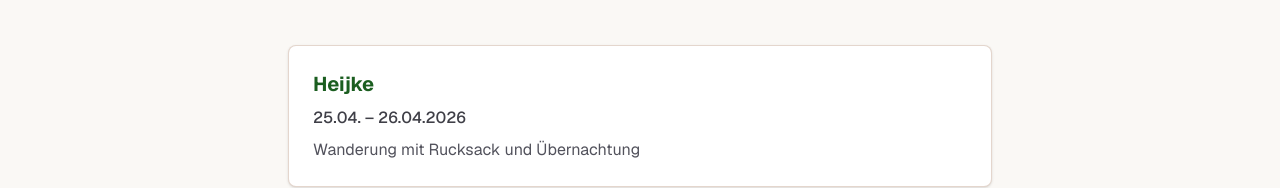
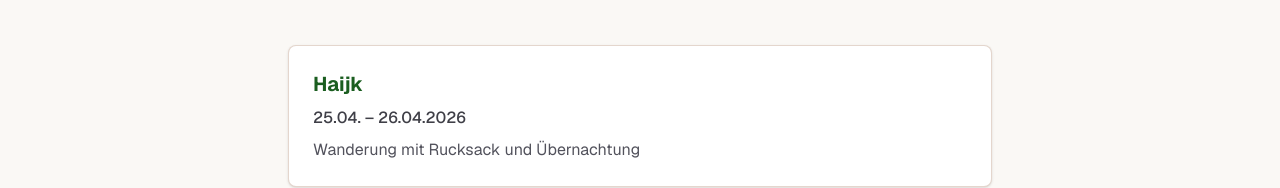
Before and after one commit to saurluca/os-otter, a Next.js app: page /was-steht-an in a window 1280 px wide. Shown: the part 320-508 px from the top of the page. Built offline with nearby package versions, Linux system fonts and the light colour scheme.

Commit message:
Correct typo in event title on WasStehtAn page, changing "Heijke" to "Haijk" for accuracy.

```diff
--- a/app/was-steht-an/page.tsx
+++ b/app/was-steht-an/page.tsx
@@ -22,7 +22,7 @@ export default function WasStehtAnPage() {
 
         <div className="mt-10 space-y-6">
           <article className="rounded-lg border border-amber-900/20 bg-white p-6 shadow-sm">
-            <h2 className="text-xl font-bold text-[#1b5e20]">Heijke</h2>
+            <h2 className="text-xl font-bold text-[#1b5e20]">Haijk</h2>
             <p className="mt-2 font-medium text-zinc-700">25.04. – 26.04.2026</p>
             <p className="mt-2 text-zinc-600">Wanderung mit Rucksack und Übernachtung</p>
           </article>
```
